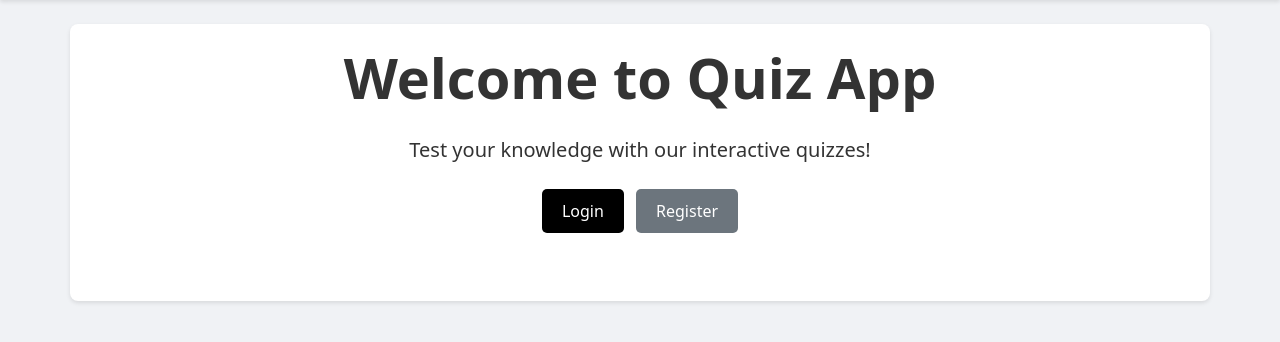
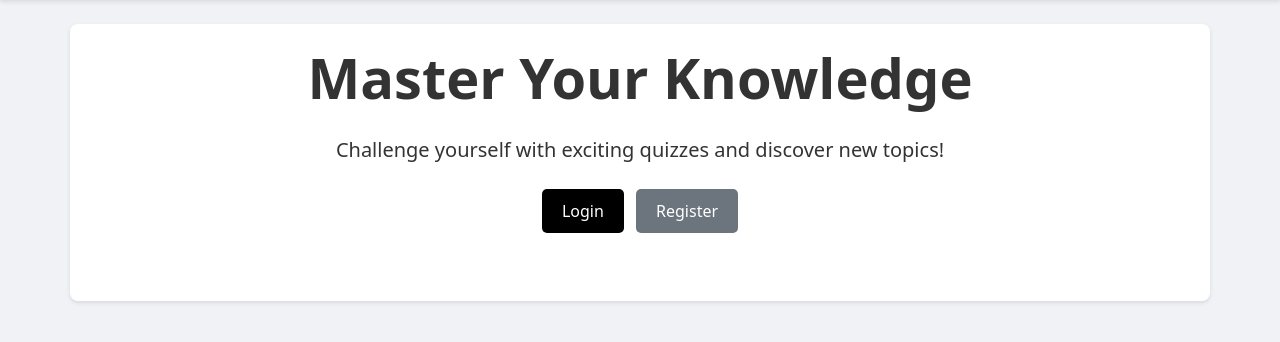
Before and after one commit to Amira403/Graduation_Project, a Flask app: page / in a window 1280 px wide. Shown: the part 67-409 px from the top of the page. Run offline with Flask 3, Linux system fonts and the light colour scheme.

Commit message:
Update index page headline and description text

```diff
--- a/quiz_app/templates/index.html
+++ b/quiz_app/templates/index.html
@@ -4,7 +4,7 @@
 
 {% block content %}
 <div class="text-center mb-5">
-    <h1 class="display-4 mb-4">Welcome to Quiz App</h1>
+    <h1 class="display-4 mb-4">Master Your Knowledge</h1>
     {% if current_user.is_authenticated %}
         <div class="row justify-content-center mb-5">
             <div class="col-md-6">
@@ -59,7 +59,7 @@
             {% endfor %}
         </div>
     {% else %}
-        <p class="lead">Test your knowledge with our interactive quizzes!</p>
+        <p class="lead">Challenge yourself with exciting quizzes and discover new topics!</p>
         <div class="mt-4">
             <a href="{{ url_for('login') }}" class="btn btn-custom me-2">
                 Login
```
